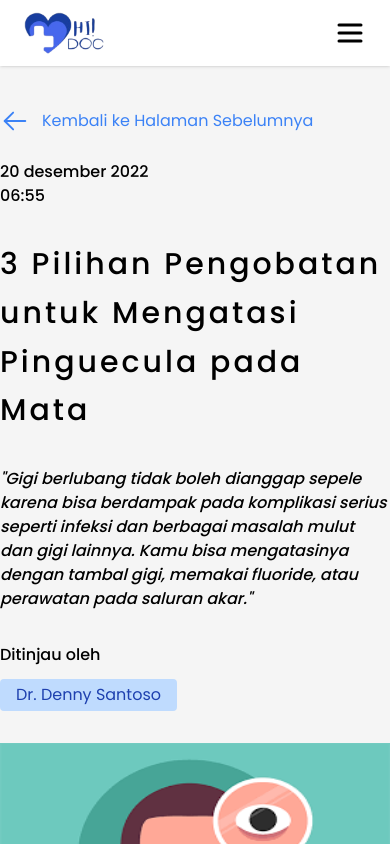
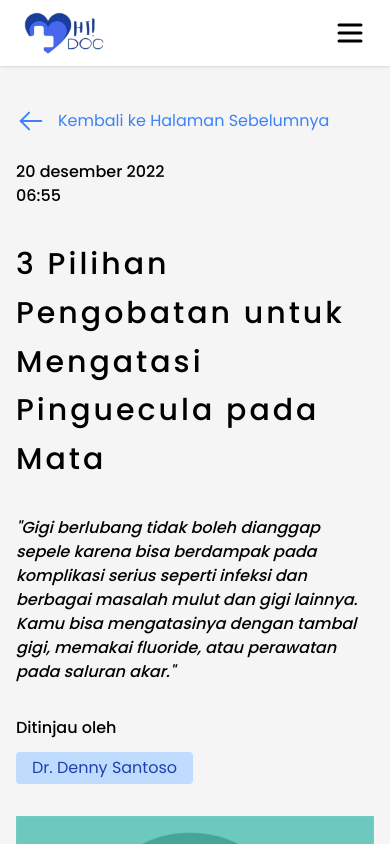
Before and after one commit to crisvito/hidoc, a React (Vite) app: page /artikel/3-pilihan-pengobatan-untuk-mengatasi-pinguecula-pada-mata in a window 390 px wide. Shown: the top 844 px of the page. Built offline with nearby package versions, Linux system fonts and the light colour scheme.

Commit message:
chore : refactor size

```diff
--- a/src/routes/article/$artikel.jsx
+++ b/src/routes/article/$artikel.jsx
@@ -11,7 +11,7 @@ export function ArtikelDetail() {
   return (
     <Layout>
       <div className="sm:p-10 md:pl-20 p-0">
-        <div className="artikel-detail py-10 sm:p-6 md:p-10 flex flex-col gap-8 sm:bg-white bg-transparent dark:bg-transparent rounded-lg sm:shadow-lg">
+        <div className="artikel-detail py-10 p-4 sm:p-6 md:p-10 flex flex-col gap-8 sm:bg-white bg-transparent dark:bg-transparent rounded-lg sm:shadow-lg">
           <span className="flex sm:flex-row flex-col sm:items-center items-start gap-6 justify-between">
             <div className="flex items-center gap-3 text-blue-500">
               <ArrowLeft size={30} />
```
